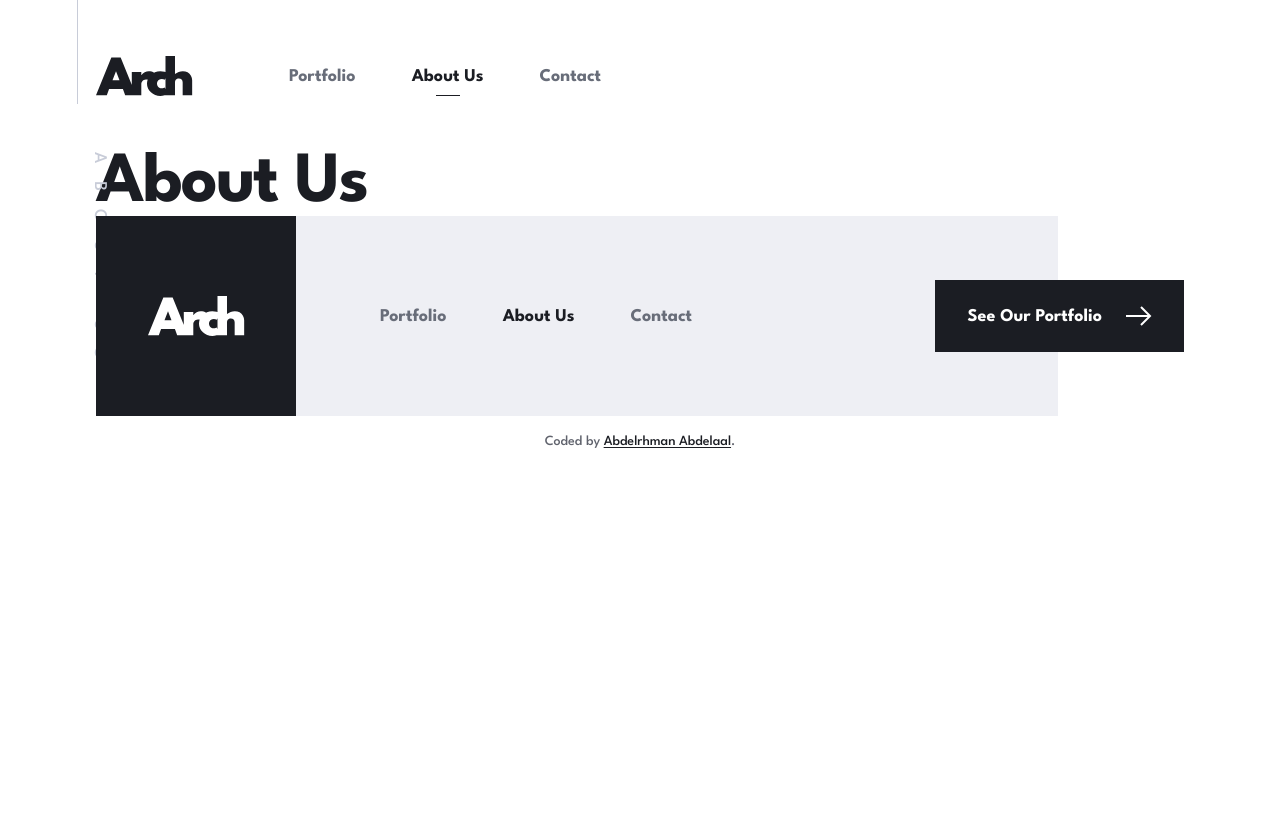
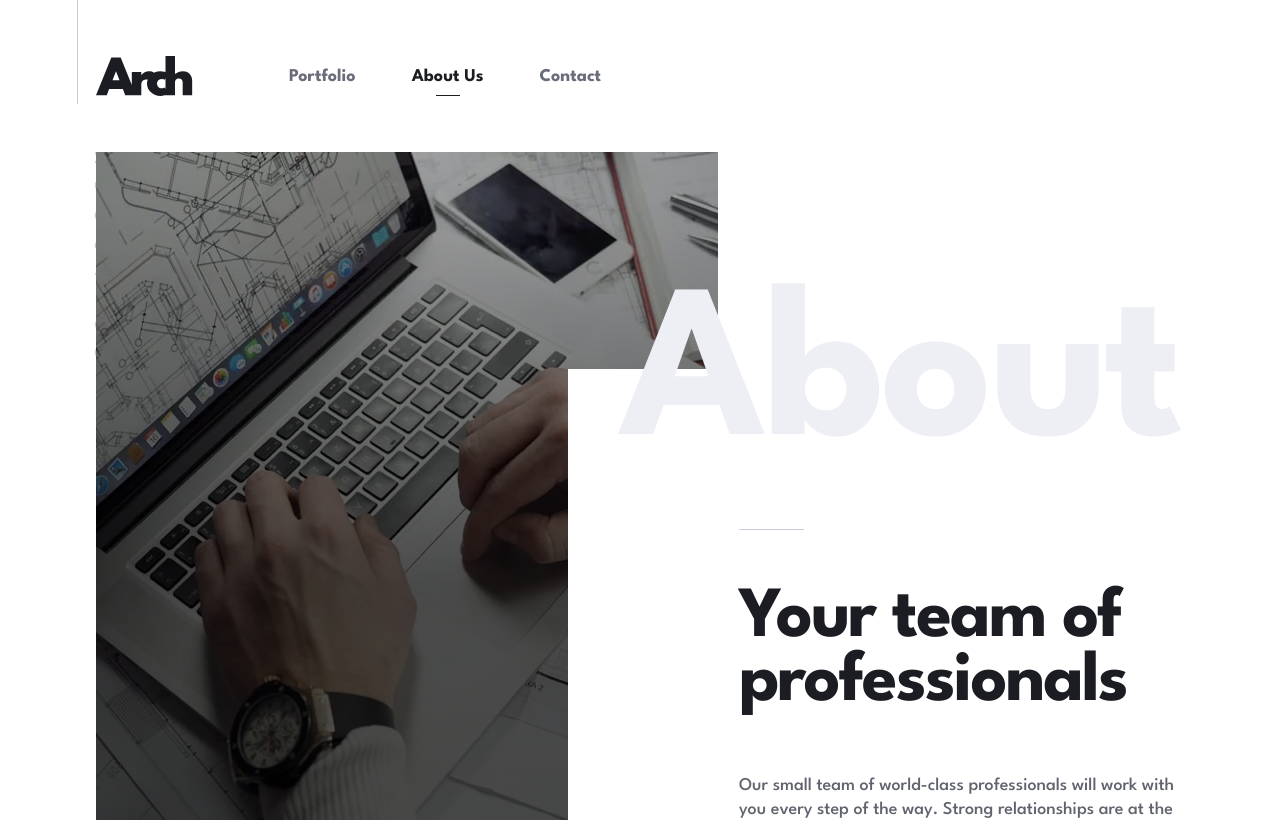
Before and after one commit to MrBlackvanta/arch-studio-multi-page-website, a Next.js app: page /about in a window 1280 px wide. Shown: the top 820 px of the page. Built offline with nearby package versions, Linux system fonts and the light colour scheme.

Commit message:
feat: add About hero with proportional desktop split

```diff
--- a/src/app/about/page.tsx
+++ b/src/app/about/page.tsx
@@ -2,6 +2,7 @@ import type { Metadata } from "next";
 
 import { PageRail } from "@/components/layout";
 import { pageMetadata } from "@/lib/metadata";
+import { Hero } from "@/views/about";
 
 export const metadata: Metadata = pageMetadata({
   title: "About Us",
@@ -15,9 +16,7 @@ export default function AboutPage() {
   return (
     <>
       <PageRail label="About Us" />
-      <h1 className="v-container text-h2-sm font-bold text-very-dark-blue lg:text-h2">
-        About Us
-      </h1>
+      <Hero />
     </>
   );
 }
--- /dev/null
+++ b/src/data/about.ts
@@ -0,0 +1,14 @@
+import heroDesktop from "@/assets/about/desktop/image-hero.webp";
+import heroMobile from "@/assets/about/mobile/image-hero.webp";
+import heroTablet from "@/assets/about/tablet/image-hero.webp";
+
+import type { AboutHeroCopy } from "./types";
+
+export const aboutHero: AboutHeroCopy = {
+  heading: "Your team of professionals",
+  body: "Our small team of world-class professionals will work with you every step of the way. Strong relationships are at the core of everything we do. This extends to the relationship our projects have with their surroundings.",
+  photo: {
+    image: { mobile: heroMobile, tablet: heroTablet, desktop: heroDesktop },
+    alt: "Hands typing at a laptop on a desk strewn with printed floor plans, a phone and drafting pens.",
+  },
+};
--- a/src/data/index.ts
+++ b/src/data/index.ts
@@ -1,3 +1,4 @@
+export * from "./about";
 export * from "./home";
 export * from "./site";
 export type * from "./types";
--- a/src/data/types.ts
+++ b/src/data/types.ts
@@ -42,6 +42,12 @@ export type FeaturedCopy = {
   projects: FeaturedProject[];
 };
 
+export type AboutHeroCopy = {
+  heading: string;
+  body: string;
+  photo: ResponsivePhoto;
+};
+
 export type HeroSlide = {
   slug: string;
   lines: [string, string];
--- /dev/null
+++ b/src/views/about/hero.tsx
@@ -0,0 +1,53 @@
+import { aboutHero } from "@/data";
+
+export default function Hero() {
+  const { heading, body, photo } = aboutHero;
+
+  return (
+    <section className="md:px-24">
+      <div className="relative mx-auto max-w-277.5 md:grid md:grid-cols-[58fr_515fr] md:grid-rows-[289px_1fr] lg:grid-cols-[482fr_153fr_475fr] lg:grid-rows-[217px_1fr]">
+        <div className="relative h-60 overflow-clip md:col-start-1 md:col-end-3 md:row-start-1 md:row-end-3 md:h-180">
+          <picture>
+            <source
+              media="(min-width: 64rem)"
+              srcSet={photo.image.desktop.src}
+            />
+            <source
+              media="(min-width: 48rem)"
+              srcSet={photo.image.tablet.src}
+            />
+            <img
+              src={photo.image.mobile.src}
+              width={photo.image.mobile.width}
+              height={photo.image.mobile.height}
+              alt={photo.alt}
+              fetchPriority="high"
+              className="size-full object-cover"
+            />
+          </picture>
+          <div
+            aria-hidden="true"
+            className="absolute inset-0 bg-linear-to-b/srgb from-black/35 to-black/70 to-60%"
+          />
+        </div>
+
+        <div className="relative -mt-11.25 mr-8 bg-white pt-16.25 pl-8 md:col-start-2 md:col-end-3 md:row-start-2 md:mt-0 md:mr-0 md:pt-22 md:pl-0 lg:col-end-4 lg:pt-40">
+          <div className="md:ml-auto md:max-w-113.75 lg:max-w-111.25">
+            <div className="hidden h-px w-16.25 bg-light-grey md:block" />
+            <h1 className="text-h1-sm font-bold text-very-dark-blue md:mt-18.25 md:text-h2 lg:mt-14.25">
+              {heading}
+            </h1>
+            <p className="mt-5.25 md:mt-10.75 lg:mt-14.75">{body}</p>
+          </div>
+        </div>
+
+        <span
+          aria-hidden="true"
+          className="absolute right-0 hidden pr-[0.02em] text-watermark font-bold text-very-light-grey md:top-51 md:block lg:top-32.5"
+        >
+          About
+        </span>
+      </div>
+    </section>
+  );
+}
--- /dev/null
+++ b/src/views/about/index.ts
@@ -0,0 +1 @@
+export { default as Hero } from "./hero";
```
